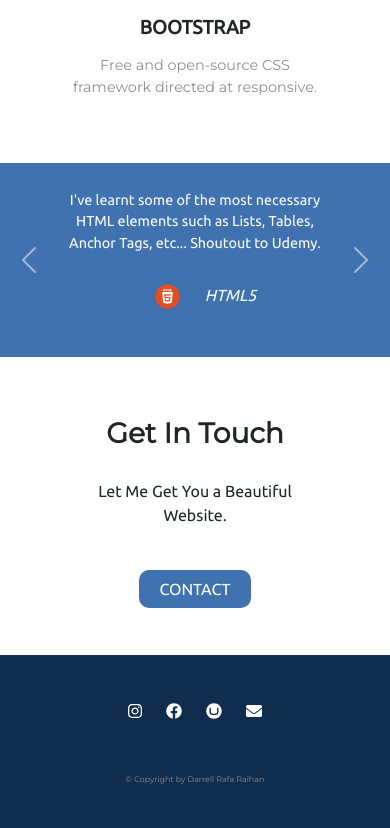
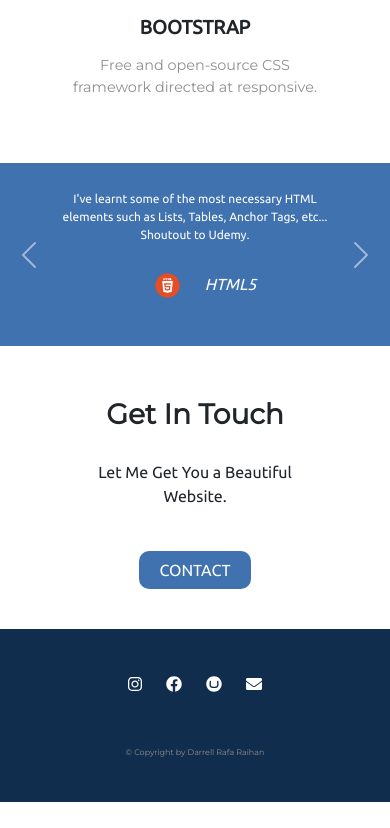
Before and after one commit to BigManDarrell/Personal-Site, a plain HTML site: page index.html in a window 390 px wide. Shown: the part 954-1782 px from the top of the page. After the commit the page ends 1756 px from the top, so only its background shows below. Drawn offline with nearby package versions, Linux system fonts and the light colour scheme.

Commit message:
3rd edit

```diff
--- a/styles.css
+++ b/styles.css
@@ -222,13 +222,13 @@ p{
     /* Journey Section */
 
     #journey h2 {
-        font-size: 0.9rem;
+        font-size: 0.75rem;
     }
 
     /* CTA Section */
 
     #cta .container-fluid {
-        padding: 14% 22%;
+        padding: 12% 20%;
     }
 
     #cta h2 {
```
